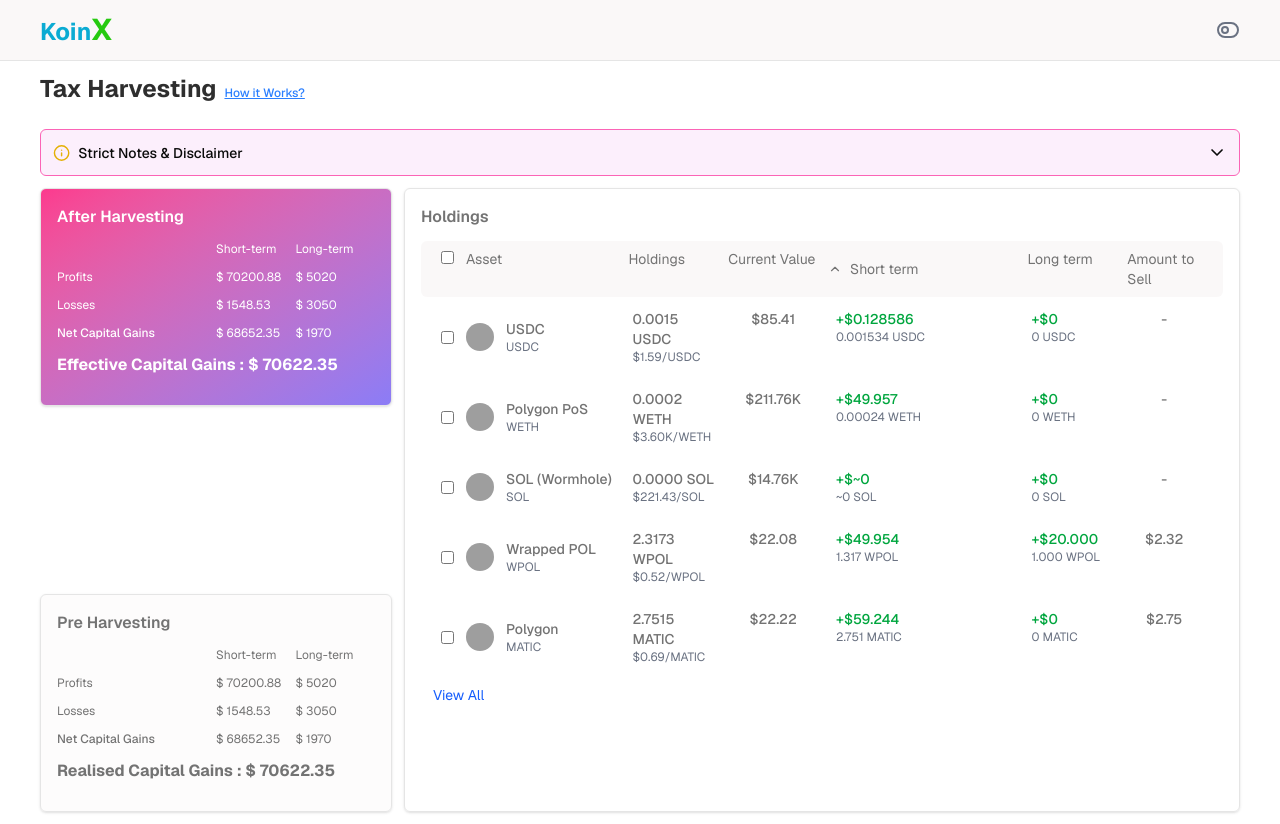
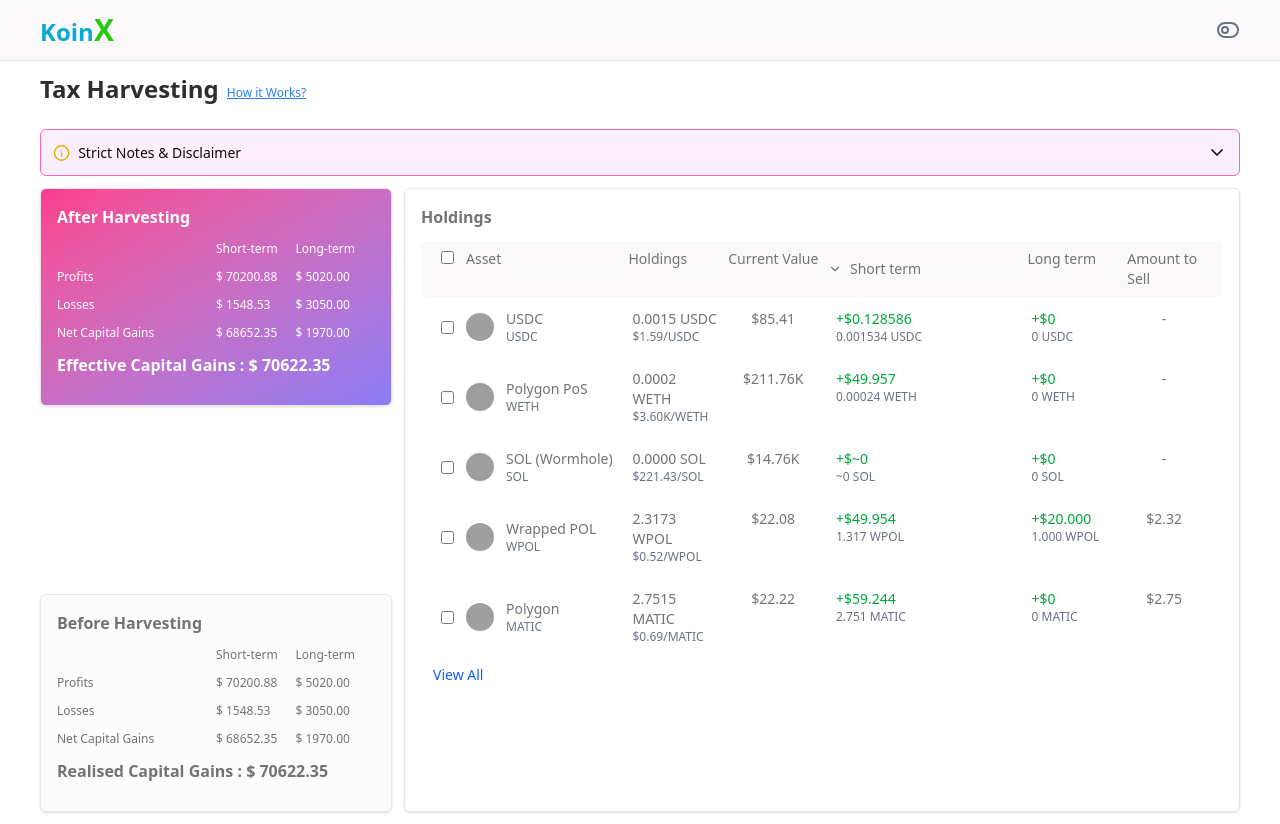
Before and after one commit to imkrishn/Tax-Harvesting, a Next.js app: page / in a window 1280 px wide. Built offline with nearby package versions, Linux system fonts and the light colour scheme; grey boxes are pictures that could not be loaded.

Commit message:
feat : implement after harvesting calculation at real time holdings selection

```diff
--- a/app/globals.css
+++ b/app/globals.css
@@ -1,6 +1,5 @@
 @import "tailwindcss";
 @import "tw-animate-css";
-@import "shadcn/tailwind.css";
 
 @custom-variant dark (&:is(.dark *));
 
--- a/app/layout.tsx
+++ b/app/layout.tsx
@@ -1,10 +1,6 @@
 import type { Metadata } from "next";
 import "./globals.css";
 import { Providers } from "@/components/Providers";
-import { Geist } from "next/font/google";
-import { cn } from "@/lib/utils";
-
-const geist = Geist({ subsets: ["latin"], variable: "--font-sans" });
 
 export const metadata: Metadata = {
   title: "KoinX",
@@ -17,11 +13,7 @@
   children: React.ReactNode;
 }>) {
   return (
-    <html
-      lang="en"
-      suppressHydrationWarning
-      className={cn("font-sans", geist.variable)}
-    >
+    <html lang="en" suppressHydrationWarning>
       <body className="min-h-full flex flex-col">
         <Providers>{children}</Providers>
       </body>
--- a/app/page.tsx
+++ b/app/page.tsx
@@ -22,7 +22,7 @@
               className="bg-linear-to-br from-[#fc2482e7] to-[#8b7cf6] text-white"
             />
             <Harvesting
-              type="pre"
+              type="before"
               className="bg-secondary-background/50 text-muted-foreground"
             />
           </div>
--- a/components/Card.tsx
+++ b/components/Card.tsx
@@ -4,7 +4,7 @@
 import { Holding } from "@/types/holding.types";
 import Image from "next/image";
 import Tooltip from "./Tooltip";
-import { useState } from "react";
+import { useEffect, useState } from "react";
 
 export default function Card({
   data,
@@ -12,7 +12,7 @@
   checkAll = false,
 }: {
   data: Holding;
-  setSelected: React.Dispatch<React.SetStateAction<any[]>>;
+  setSelected: React.Dispatch<React.SetStateAction<Holding[]>>;
   checkAll?: boolean;
 }) {
   const {
@@ -29,15 +29,25 @@
   const [isChecked, setIsChecked] = useState<boolean>(false);
 
   function onSelect() {
-    setSelected((prev) => {
+    {
       if (isChecked) {
         setIsChecked(false);
-        return prev.filter((item) => item !== data);
+        setSelected((prev) => prev.filter((item) => item !== data));
+        return;
       }
       setIsChecked(true);
-      return [...prev, data];
-    });
+      setSelected((prev) => [...prev, data]);
+    }
   }
+
+  useEffect(() => {
+    function toggleCheckAll() {
+      if (checkAll) {
+        setIsChecked(false);
+      }
+    }
+    toggleCheckAll();
+  }, [checkAll]);
 
   return (
     <div className="grid lg:grid-cols-8 grid-cols-2 gap-3 px-4 py-3  text-sm">
@@ -47,7 +57,7 @@
           onChange={onSelect}
           type="checkbox"
           className="accent-blue-600"
-          checked={isChecked || checkAll}
+          checked={checkAll || isChecked}
         />
         <Image
           alt="coinlogo"
@@ -74,14 +84,14 @@
 
       {/* total current value column */}
       <div className="col-span-1  text-center hidden lg:block">
-        <Tooltip text={formatUSD(currentPrice)} position="top">
+        <Tooltip text={currentPrice.toFixed(3)} position="top">
           <p className="font-medium">{formatUSD(currentPrice)}</p>
         </Tooltip>
       </div>
 
       {/* short term column */}
       <div className="col-span-2 pl-2 hidden lg:block">
-        <Tooltip text={formatCrypto(stcg.gain)} position="top">
+        <Tooltip text={stcg.gain.toFixed(3)} position="top">
           <p
             className={`font-medium ${
               stcg.gain >= 0 ? "text-green-600" : "text-red-500"
@@ -97,7 +107,7 @@
 
       {/* long term column */}
       <div className="col-span-1 pl-2 hidden lg:block">
-        <Tooltip text={formatCrypto(ltcg.gain)} position="top">
+        <Tooltip text={ltcg.gain.toFixed(3)} position="top">
           <p className="text-green-600 font-medium">
             +${formatCrypto(ltcg?.gain || 0)}
           </p>
--- a/components/Harvesting.tsx
+++ b/components/Harvesting.tsx
@@ -7,7 +7,7 @@
 import { toast } from "sonner";
 
 type Props = {
-  type: "pre" | "after";
+  type: "before" | "after";
   className?: string;
 };
 
@@ -18,27 +18,29 @@
     (state: RootState) => state.afterHarvestingData,
   );
 
+  const ltcg = capital?.capitalGains.ltcg;
+  const stcg = capital?.capitalGains.stcg;
+  const stcgGain = (stcg?.profits ?? 0) - (stcg?.losses ?? 0);
+  const ltcgGain = (ltcg?.profits ?? 0) - (ltcg?.losses ?? 0);
+  const gain = stcgGain + ltcgGain;
+
   useEffect(() => {
     try {
       fetch("/api/capital-gains")
         .then((res) => res.json())
         .then(setCapital);
-    } catch (Err) {
+    } catch {
       toast.error("Failed to fetch capital data");
       console.log("Failed to fetch capital data");
     }
   }, []);
 
   useEffect(() => {
-    if (type === "after" && afterHarvested) {
-      setData(afterHarvested);
-    } else {
-      const ltcg = capital?.capitalGains.ltcg;
-      const stcg = capital?.capitalGains.stcg;
-      const stcgGain = (stcg?.profits ?? 0) - (stcg?.losses ?? 0);
-      const ltcgGain = (ltcg?.profits ?? 0) - (ltcg?.losses ?? 0);
-      const gain = stcgGain + ltcgGain;
-      const capitalData = {
+    function intilizeData() {
+      const data =
+        type === "after" && afterHarvested
+          ? afterHarvested
+          : {
               stcg: {
                 profits: stcg?.profits ?? 0,
                 losses: stcg?.losses ?? 0,
@@ -51,16 +53,19 @@
               ltcgGain,
               gain,
             };
-      setData(capitalData);
+
+      setData(data);
     }
-  }, [afterHarvested, type, capital]);
+
+    intilizeData();
+  }, [type, capital, afterHarvested]);
 
   return (
     <div
       className={`w-full border border-border shadow rounded-md p-4 ${className}`}
     >
       <h1 className=" font-semibold text-md mb-3">
-        {type === "pre" ? "Pre Harvesting" : "After Harvesting"}
+        {type === "before" ? "Before Harvesting" : "After Harvesting"}
       </h1>
 
       <div className="grid grid-cols-[50%_25%_25%] gap-y-3 text-xs">
@@ -69,21 +74,26 @@
         <h5>Long-term</h5>
 
         <h5>Profits</h5>
-        <p>$ {data?.stcg.profits}</p>
-        <p>$ {data?.ltcg.profits}</p>
+        <p>$ {data?.stcg.profits.toFixed(2)}</p>
+        <p>$ {data?.ltcg.profits.toFixed(2)}</p>
 
         <h5>Losses</h5>
-        <p>$ {data?.stcg.losses}</p>
-        <p>$ {data?.ltcg.losses}</p>
+        <p>$ {data?.stcg.losses.toFixed(2)}</p>
+        <p>$ {data?.ltcg.losses.toFixed(2)}</p>
 
         <h5 className="font-medium">Net Capital Gains</h5>
-        <p>$ {data?.stcgGain}</p>
-        <p>$ {data?.ltcgGain}</p>
+        <p>$ {data?.stcgGain.toFixed(2)}</p>
+        <p>$ {data?.ltcgGain.toFixed(2)}</p>
       </div>
       <h1 className="my-3 font-bold text-md">
-        {type === "pre" ? "Realised" : "Effective"} Capital Gains :{" "}
-        {capital && <span>$ {data?.gain}</span>}
+        {type === "before" ? "Realised" : "Effective"} Capital Gains :{" "}
+        {capital && <span>$ {data?.gain.toFixed(2)}</span>}
       </h1>
+      {type === "after" && data && data?.gain < gain && (
+        <h1 className="ml-3 mt-3 font-semibold text-sm">
+          Your Capital gain reduced by $ {(data?.gain - gain).toFixed(2)}
+        </h1>
+      )}
     </div>
   );
 };
--- a/components/Holdings.tsx
+++ b/components/Holdings.tsx
@@ -6,6 +6,10 @@
 import Card from "./Card";
 import { ChevronDown, ChevronUp } from "lucide-react";
 import { calculateAfterHarvest } from "@/lib/calcHarvest";
+import { useDispatch } from "react-redux";
+import { AppDispatch } from "@/redux/store";
+import { setAfterHarvestingData } from "@/redux/slices/afterHarvestingData";
+import { toast } from "sonner";
 
 const Holdings = () => {
   const [capital, setCapital] = useState<CapitalGains | null>(null);
@@ -13,6 +17,11 @@
   const [viewAll, setViewAll] = useState(false);
   const [selected, setSelected] = useState<Holding[]>([]);
   const [ascOrder, setAscOrder] = useState(true);
+  const [checkAll, setCheckAll] = useState(false);
+
+  const dispatch = useDispatch<AppDispatch>();
+
+  //intial holdings and capital data fetch
 
   useEffect(() => {
     try {
@@ -24,6 +33,7 @@
         .then((res) => res.json())
         .then(setHoldings);
     } catch (Err) {
+      toast.error("Failed to fetch holdings data");
       console.log("Failed to fetch data");
     }
   }, []);
@@ -43,10 +53,18 @@
   //caluate harvest function
 
   useEffect(() => {
-    if (capital) {
-      const harvestedData = calculateAfterHarvest(capital, selected);
-      console.log("harvestedData", harvestedData);
+    function calculate() {
+      if (capital) {
+        const harvestedData = calculateAfterHarvest(capital, selected);
+
+        dispatch(setAfterHarvestingData(harvestedData));
+      }
+      const check =
+        selected.length === holdings.length && holdings.length !== 0;
+      setCheckAll(check);
     }
+
+    calculate();
   }, [selected]);
 
   // all select and deselect function
@@ -55,8 +73,6 @@
       ? setSelected([])
       : setSelected(holdings);
   }
-
-  const checkAll = selected.length === holdings.length;
 
   return (
     <div className="border border-border shadow rounded-md p-4 w-full h-full overflow-auto  text-muted-foreground">
@@ -81,9 +97,9 @@
           className="col-span-2 lg:flex hidden items-center gap-2 cursor-pointer"
         >
           {ascOrder ? (
+            <ChevronDown strokeWidth={2} size={14} />
+          ) : (
             <ChevronUp strokeWidth={2} size={14} />
-          ) : (
-            <ChevronDown strokeWidth={2} size={14} />
           )}
           <p>Short term</p>
         </div>
--- a/components/Providers.tsx
+++ b/components/Providers.tsx
@@ -11,23 +11,21 @@
   const [mounted, setMounted] = useState(false);
 
   useEffect(() => {
-    setMounted(true);
+    function setUp() {
+      setMounted(true);
+    }
+
+    setUp();
   }, []);
 
-  if (!mounted) {
-    return (
-      <div className="min-h-screen flex items-center justify-center">
-        Loading...
-      </div>
-    );
-  }
+  if (!mounted) return null;
 
   return (
-    <ThemeProvider attribute="class" defaultTheme="light" enableSystem>
-      <Provider store={store}>
+    <Provider store={store}>
+      <ThemeProvider attribute="class" defaultTheme="light" enableSystem>
         <Toaster position="top-center" richColors />
         {children}
-      </Provider>
-    </ThemeProvider>
+      </ThemeProvider>
+    </Provider>
   );
 }
--- a/lib/calcHarvest.ts
+++ b/lib/calcHarvest.ts
@@ -1,28 +1,46 @@
+import { CapitalGains } from "@/types/capitalgains.types";
 import { Holding } from "@/types/holding.types";
-import { CapitalGains } from "@/types/capitalgains.types";
 
-export function calculateAfterHarvest(
-  base: CapitalGains,
-  selected: Holding[],
-): CapitalGains {
-  const updated: CapitalGains = structuredClone(base);
+const round = (n: number, d = 4) => Math.round(n * 10 ** d) / 10 ** d;
+
+export function calculateAfterHarvest(base: CapitalGains, selected: Holding[]) {
+  const updated = structuredClone(base.capitalGains);
 
   selected.forEach((asset) => {
     const stGain = asset.stcg.gain;
     const ltGain = asset.ltcg.gain;
 
     if (stGain > 0) {
-      updated.capitalGains.stcg.profits += stGain;
+      updated.stcg.profits += round(stGain);
     } else {
-      updated.capitalGains.stcg.losses += Math.abs(stGain);
+      updated.stcg.losses += Math.abs(stGain);
     }
 
     if (ltGain > 0) {
-      updated.capitalGains.ltcg.profits += ltGain;
+      updated.ltcg.profits += round(ltGain);
     } else {
-      updated.capitalGains.ltcg.losses += Math.abs(ltGain);
+      updated.ltcg.losses += Math.abs(ltGain);
     }
   });
 
-  return updated;
+  const finalData = {
+    stcg: {
+      profits: updated.stcg.profits,
+      losses: updated.stcg.losses,
+    },
+    ltcg: {
+      profits: updated.ltcg.profits,
+      losses: updated.ltcg.losses,
+    },
+    stcgGain: round(updated.stcg.profits - updated.stcg.losses),
+    ltcgGain: round(updated.ltcg.profits - updated.ltcg.losses),
+    gain: round(
+      updated.stcg.profits -
+        updated.stcg.losses +
+        updated.ltcg.profits -
+        updated.ltcg.losses,
+    ),
+  };
+
+  return finalData;
 }
--- a/redux/slices/afterHarvestingData.ts
+++ b/redux/slices/afterHarvestingData.ts
@@ -7,16 +7,8 @@
   name: "afterHarvestingData",
   initialState,
   reducers: {
-    setAfterHarvestingData: (state: Data, action) => {
-      if (state) {
-        state.stcg.profits = action.payload.stcg.profits;
-        state.stcg.losses = action.payload.stcg.losses;
-        state.ltcg.profits = action.payload.ltcg.profits;
-        state.ltcg.losses = action.payload.ltcg.losses;
-        state.stcgGain = action.payload.stcgGain;
-        state.ltcgGain = action.payload.ltcgGain;
-        state.gain = action.payload.gain;
-      }
+    setAfterHarvestingData: (state, action) => {
+      return action.payload;
     },
   },
 });
```
Lines whose indentation alone changed are shown as unchanged.
